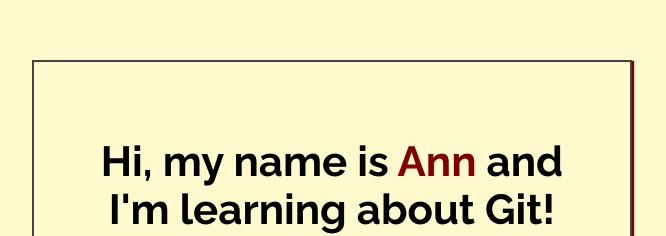
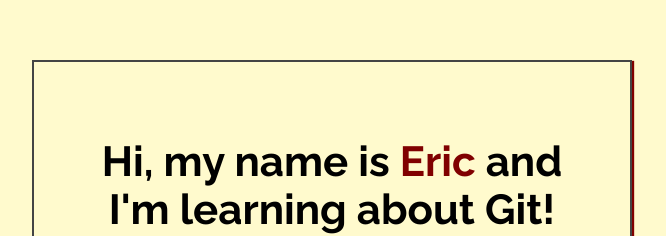
Before and after one commit to elahoda/RepoPracticePush, a plain HTML site: page index.html in a window 1280 px wide. Shown: the part 188-424 px from the top of the page, without its empty margins (308-974 px from the left). Drawn offline with Linux system fonts and the light colour scheme.

Commit message:
Added my name to index.html

```diff
--- a/index.html
+++ b/index.html
@@ -14,7 +14,7 @@
 <body>
 
     <div class="greeting">
-        <h1>Hi, my name is <span class="highlight">Ann</span> and I'm learning about Git! </h1>
+        <h1>Hi, my name is <span class="highlight">Eric</span> and I'm learning about Git! </h1>
 
         <p>Yay! Git is the best!</p>
     </div>
```
